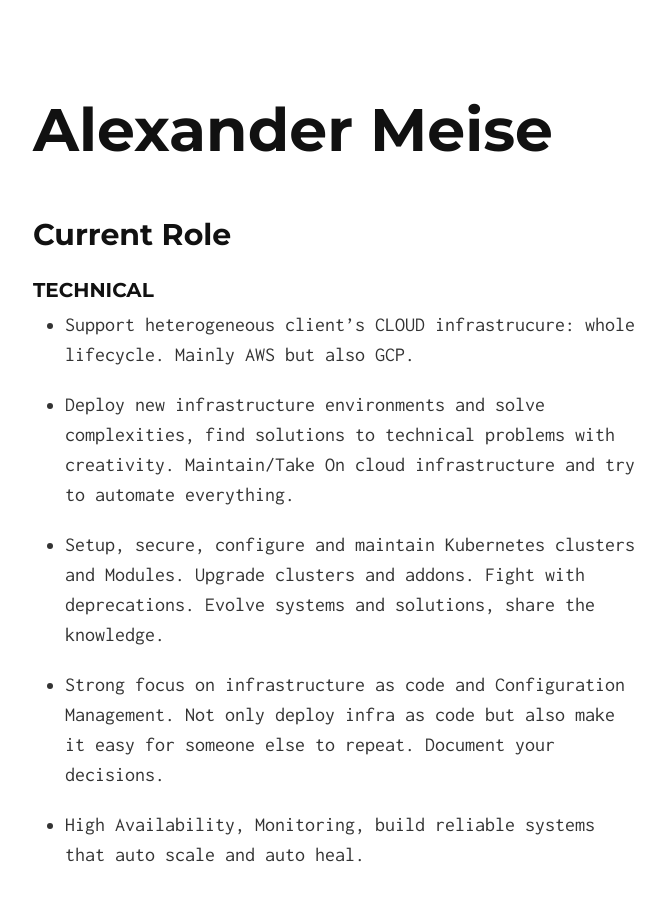
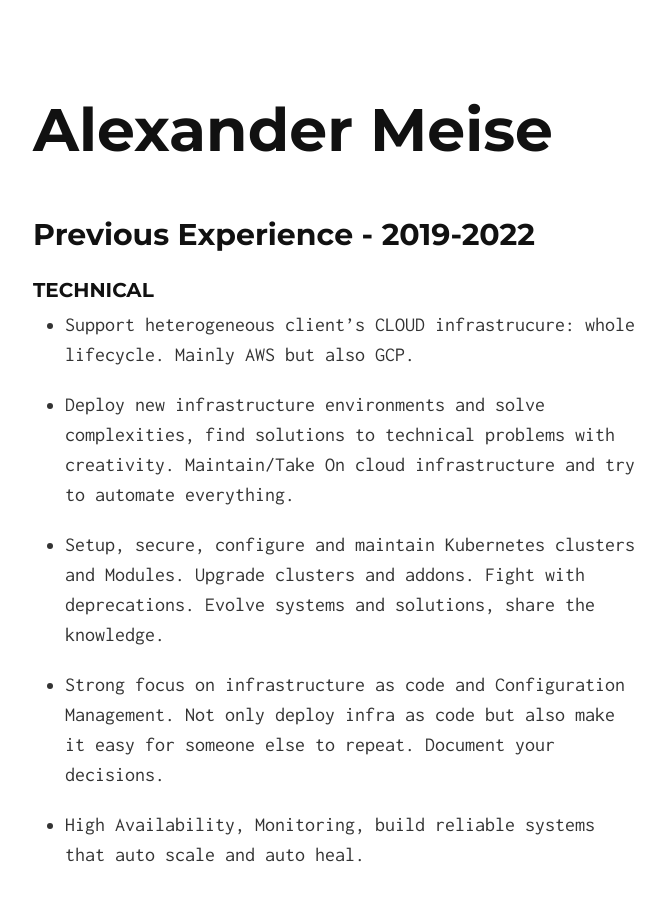
Before and after one commit to alexmeise/alexmeise.github.io, a Jekyll site: the page built from projects.md, in a window 1280 px wide and 900 px high. Shown: the whole window, without its empty margins (305-970 px from the left). Built offline with Jekyll 4.4.1, drawn with Linux system fonts in a browser that asks for light colours; our own code applies the rules of GitHub Pages for plain Markdown files.

Commit message:
little update

```diff
--- a/projects.md
+++ b/projects.md
@@ -1,4 +1,4 @@
-## Current Role
+## Previous Experience - 2019-2022
 ### Technical
 * Support heterogeneous client's CLOUD infrastrucure: whole lifecycle. Mainly AWS but also GCP.
 
```
